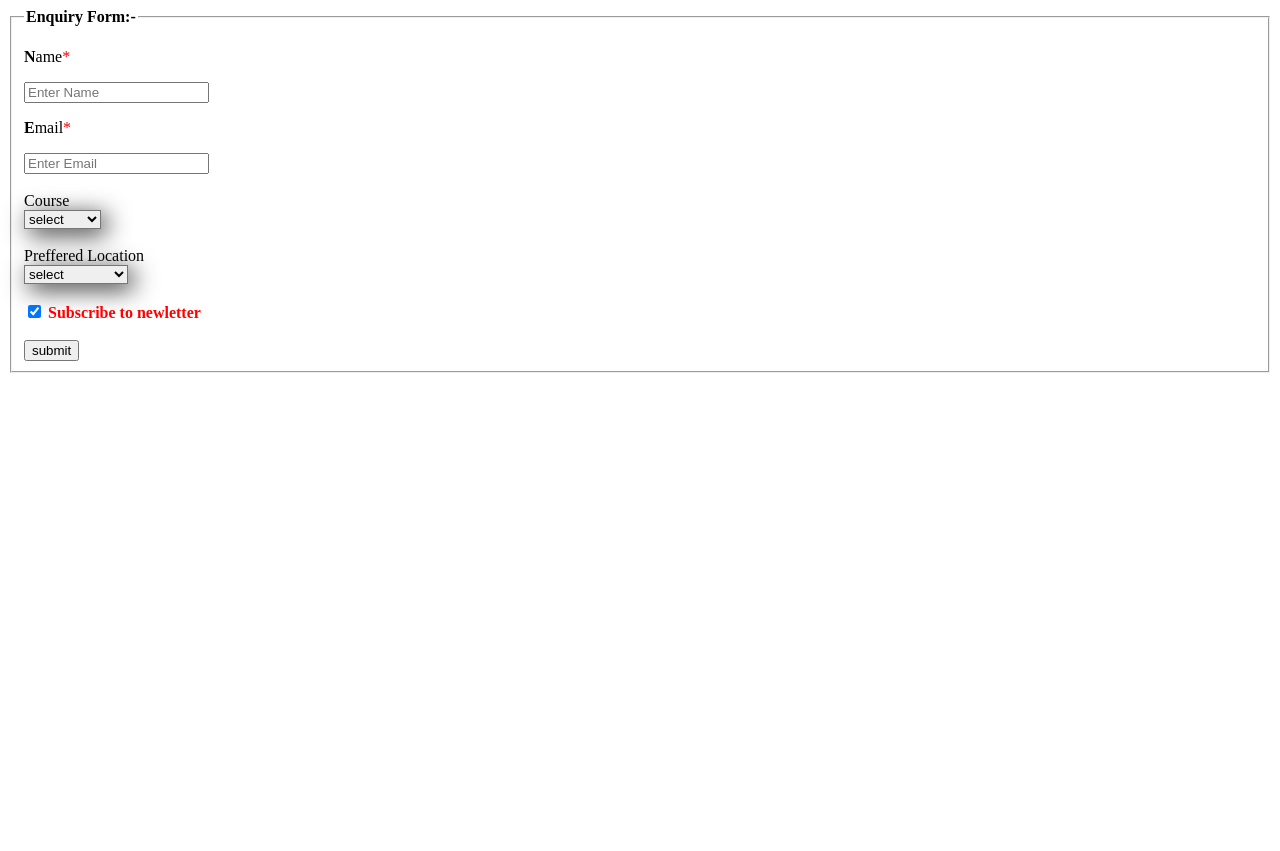
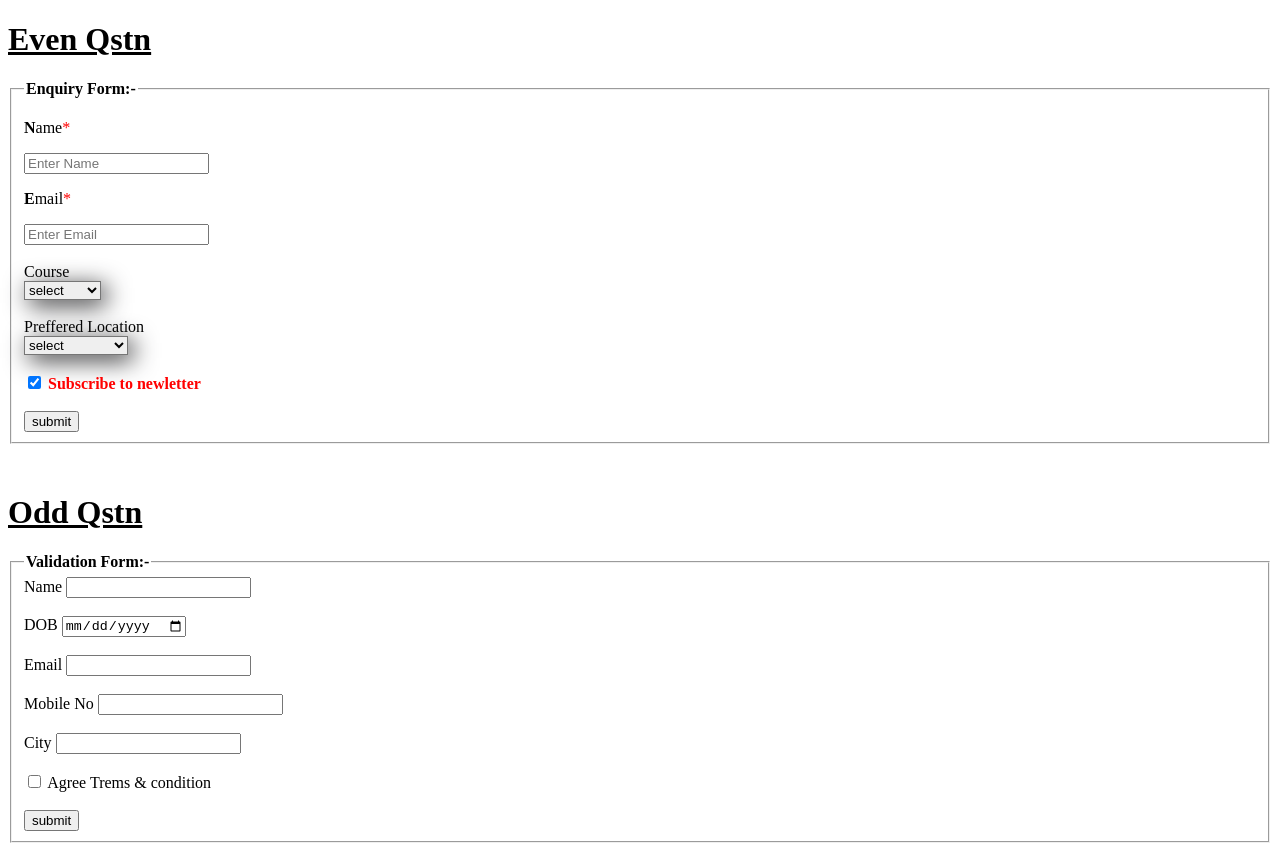
Before and after one commit to karthi-9800/Test2.github.io, a plain HTML site: page index.html in a window 1280 px wide. Before the commit the page ends 800 px from the top, so only its background shows below. Drawn offline with Linux system fonts and the light colour scheme.

Commit message:
added odd qstn

```diff
--- a/index.html
+++ b/index.html
@@ -6,17 +6,21 @@
     <meta name="description" content="description About My Website">
     <meta name="author" content="Karthi E">
     <meta name="keywords" content="html,css,java script">
-    <meta property ="og:Title" content="Karthi Profile">
-    <meta property="og:url" content="bitbucket.org">
+    <meta property ="og:Title" content="Test">
+    <meta property="og:url" content="github.io">
     <meta property="og:description" content="Css Learning Project">
-    <meta property="og:image" content="test2.png">
+    <meta property="og:image" content="https://cdn4.iconfinder.com/data/icons/50-university/512/University_5-512.png">
     <link rel="stylesheet" href="style.css">
 
     <title>Test2</title>
 </head>
 <body>
 
-<form ACTION="#">
+<!---------EVEN QSTN---------->
+
+<div class="form1">
+    <h1><ins>Even Qstn</ins></h1>
+    <form ACTION="#" >
 
     <fieldset>
     <legend><b>Enquiry Form:-</b></legend>
@@ -54,6 +58,50 @@
     </fieldset>
 
     </form>
+    </div>
+
+
+
+
+    <div class="form2" style="margin-top:50px">
+        <h1><ins>Odd Qstn</ins></h1>
+        <form>
+            <fieldset>
+                <legend ><b>Validation Form:-</b></legend>
+
+
+                    <label for="name2" class="required">Name</label>
+                    <input type="text" name="name2" required ><br><br>
+
+                    <label for="name" class="required">DOB</label>
+                    <input type="date" name="dob" required ><br><br>
+
+                    <label for="email2" class="required">Email</label>
+                    <input type="email" name="email2" required ><br><br>
+
+                    <label for="number" class="required">Mobile No</label>
+                    <input type="number" name="number" required ><br><br>
+
+                    <label for="city" class="label">City</label>
+                    <input type="text" name="city" ><br><br>
+
+                    <input type="checkbox" name="checkbox">
+                    <label>Agree Trems & condition</label><br><br>
+
+                    <input type="submit" value="submit">
+
+
+
+            </fieldset>
+        </form>
+
+
+
+    </div>
+
+
+</div>
+
 
 
 
```
Lines whose indentation alone changed are shown as unchanged.
